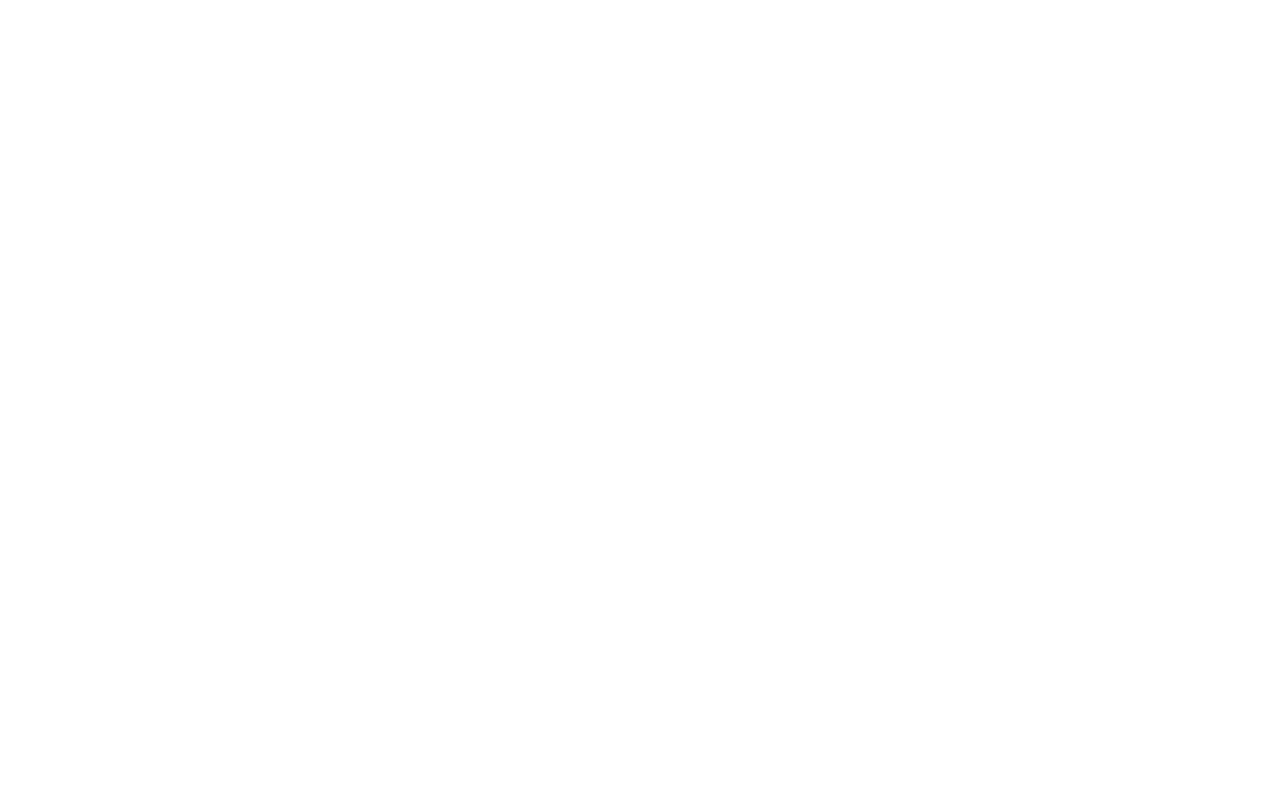
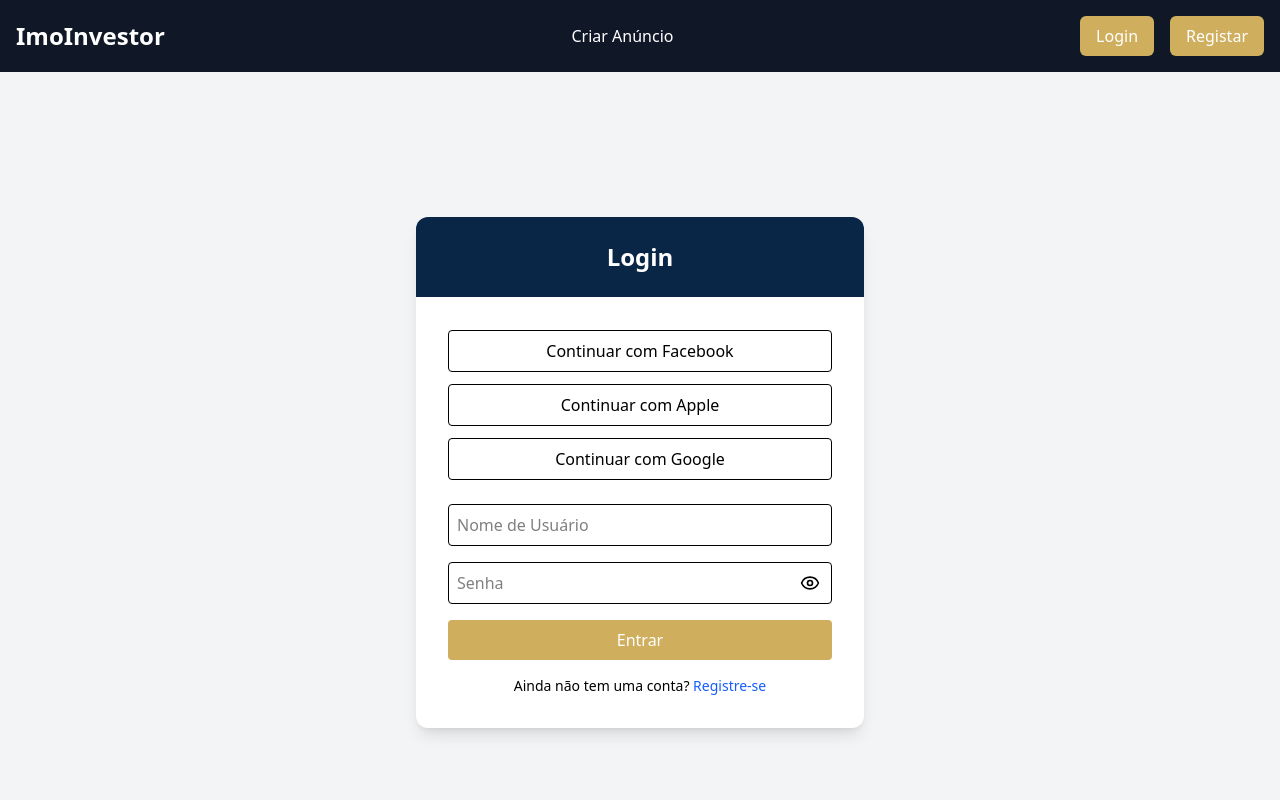
Before and after one commit to DEISI-ULHT-TFC-2024-25/TFC-DEISI2043-IMOinvestor_Frontend, a React (Vite) app in the folder imoinvestidor/: page /login in a window 1280 px wide. Before the commit this address had no page. Shown: the top 800 px of the page. Built offline with nearby package versions, Linux system fonts and the light colour scheme.

Commit message:
Created login page and started login auth

```diff
--- /dev/null
+++ b/imoinvestidor/src/pages/Login.jsx
@@ -0,0 +1,102 @@
+import { useState } from "react";
+import { useNavigate } from "react-router-dom";
+import PropTypes from "prop-types";
+import { EyeIcon, EyeOffIcon } from "lucide-react";
+
+const SocialLoginButton = ({ provider }) => {
+  return (
+    <button className="w-full flex items-center justify-center mb-3 border rounded p-2 hover:bg-gray-100">
+      Continuar com {provider.charAt(0).toUpperCase() + provider.slice(1)}
+    </button>
+  );
+};
+
+SocialLoginButton.propTypes = {
+  provider: PropTypes.string.isRequired,
+};
+
+export default function Login() {
+  const [formData, setFormData] = useState({ user_name: "", password: "" });
+  const [error, setError] = useState(null);
+  const [showPassword, setShowPassword] = useState(false);
+  const navigate = useNavigate();
+
+  const handleChange = (e) => {
+    const { name, value } = e.target;
+    setFormData((prev) => ({ ...prev, [name]: value }));
+  };
+
+  const handleSubmit = async (e) => {
+    e.preventDefault();
+    setError(null);
+    try {
+      const response = await fetch("https://imoinvestor.pythonanywhere.com/api/user/login/", {
+        method: "POST",
+        headers: { "Content-Type": "application/json" },
+        body: JSON.stringify(formData),
+      });
+      if (!response.ok) {
+        throw new Error("Credenciais inválidas");
+      }
+      const data = await response.json();
+      console.log("Token recebido:", data.token);
+      localStorage.setItem("token", data.token);
+      navigate("/home");
+    } catch (error) {
+      setError(error.message);
+    }
+  };
+
+  return (
+    <div className="flex justify-center items-center min-h-screen bg-gray-100 p-4">
+      <div className="w-full max-w-md bg-white shadow-lg rounded-xl overflow-hidden">
+        <div className="bg-[#0A2647] text-white border-b py-6">
+          <h1 className="text-2xl font-bold text-center">Login</h1>
+        </div>
+        <div className="p-8">
+          <div className="mb-6 space-y-3">
+            <SocialLoginButton provider="facebook" />
+            <SocialLoginButton provider="apple" />
+            <SocialLoginButton provider="google" />
+          </div>
+          <form onSubmit={handleSubmit} className="space-y-4">
+            <input
+              type="text"
+              name="user_name"
+              placeholder="Nome de Usuário"
+              value={formData.user_name}
+              onChange={handleChange}
+              className="w-full border rounded p-2"
+              required
+            />
+            <div className="relative">
+              <input
+                type={showPassword ? "text" : "password"}
+                name="password"
+                placeholder="Senha"
+                value={formData.password}
+                onChange={handleChange}
+                className="w-full border rounded p-2 pr-10"
+                required
+              />
+              <button
+                type="button"
+                onClick={() => setShowPassword(!showPassword)}
+                className="absolute inset-y-0 right-3 flex items-center"
+              >
+                {showPassword ? <EyeOffIcon size={20} /> : <EyeIcon size={20} />}
+              </button>
+            </div>
+            {error && <p className="text-red-600 text-sm">{error}</p>}
+            <button type="submit" className="w-full bg-[#CFAF5E] text-white py-2 rounded hover:bg-yellow-600">
+              Entrar
+            </button>
+          </form>
+          <p className="text-sm text-center mt-4">
+            Ainda não tem uma conta? <a href="/register" className="text-blue-600">Registre-se</a>
+          </p>
+        </div>
+      </div>
+    </div>
+  );
+}
--- a/imoinvestidor/src/routes.jsx
+++ b/imoinvestidor/src/routes.jsx
@@ -3,6 +3,7 @@
 import Home from "./pages/Home";
 import Health from "./pages/Health";
 import Register from "./pages/Register";
+import Login from "./pages/Login";
 import Map from "./pages/Map";
 
 export default function AppRoutes() {
@@ -13,6 +14,7 @@
           <Route index element={<Home />} />
           <Route path="health" element={<Health />} />
           <Route path="register" element={<Register />} />
+          <Route path="login" element={<Login />} />
           <Route path="map" element={<Map />} />
         </Route>
       </Routes>
```
